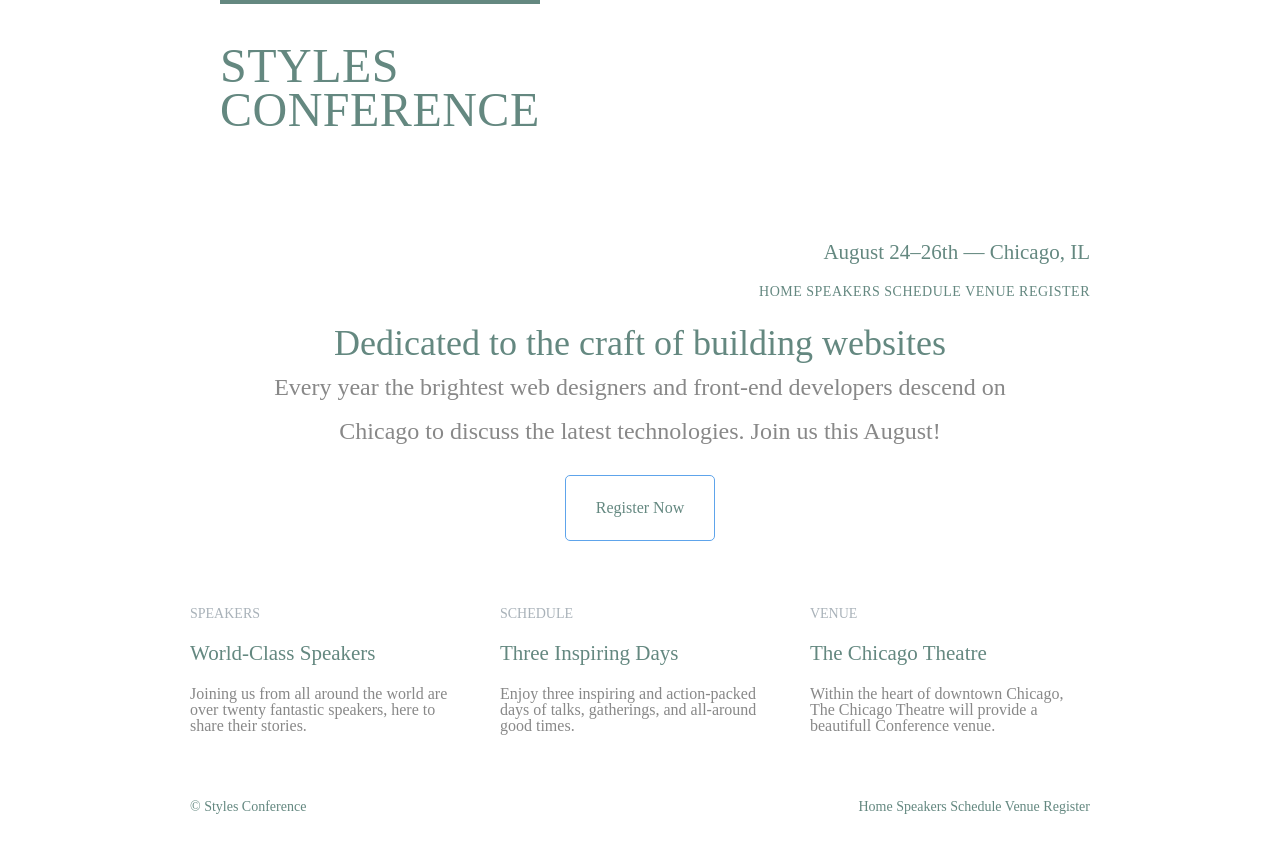
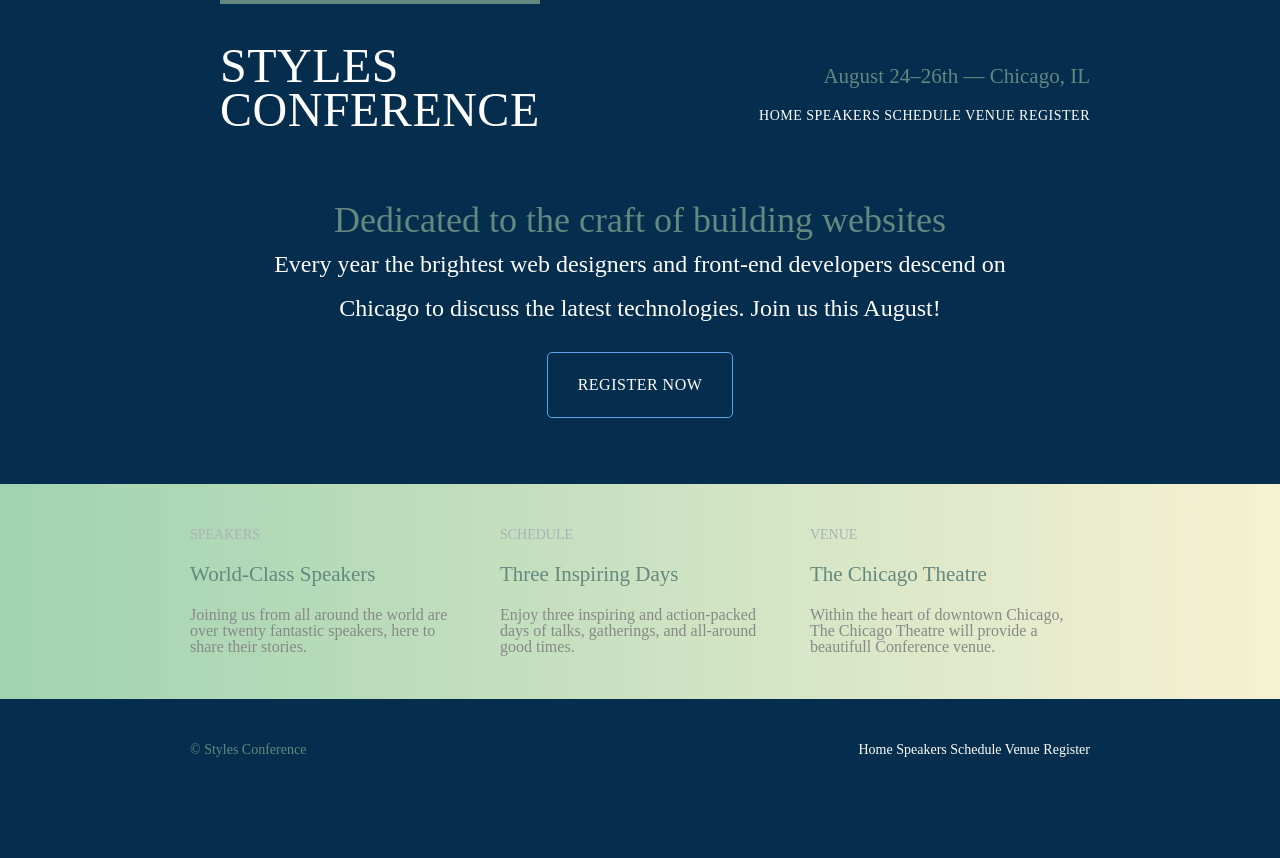
Before and after one commit to shishupalamigo/html_css_practice, a plain HTML site: page index.html in a window 1280 px wide. After the commit the page ends 801 px from the top, so only its background shows below. Drawn offline with Linux system fonts and the light colour scheme.

Commit message:
Add background to pages

```diff
--- a/index.html
+++ b/index.html
@@ -9,8 +9,8 @@
   href="http://fonts.googleapis.com/css?family=Lato:100,300,400">
 </head>
 <body>
-    <header class="container">
-        <section class="container group">
+    <header class="primary-header container group">
+        <section class="container ">
      <h1 class="logo">
          <a href="index.html">Styles<br> Conference</a></h1>
         </section>
@@ -28,7 +28,8 @@
      <p>Every year the brightest web designers and front-end developers descend on Chicago to discuss the latest technologies. Join us this August!</p>
      <a href="register.html" class="btn btn-alt">Register Now</a>
     </section>
-    <section class="grid">
+  <section class="row">
+     <div class="grid">
         <!--Speakers-->
         <section class="teaser col-1-3">
             <a href="speakers.html">
@@ -53,7 +54,8 @@
               </a>
               <p>Within the heart of downtown Chicago, The Chicago Theatre will provide a beautifull Conference venue. </p>
             </section>
-    </section>
+    </div>
+  </section>
     <footer class="primary-footer container group">
         <small>&copy; Styles Conference</small>
         <nav class="nav">
--- a/style.css
+++ b/style.css
@@ -55,6 +55,7 @@ table {
   ========================================
 */
 body {
+	background: #052d4d;
 	color: #888;
 	font: 300 16px/22px "Lato" "Open Sans", "Helvetica Neue", Helvetica, Arial, sans-serif;
 }
@@ -118,6 +119,24 @@ body {
 }
 /*
   ========================================
+  Rows
+  ========================================
+*/
+.row {
+	background: #fff;
+	min-width: 960px;
+	padding: 66px 0 44px 0;
+}
+.row,
+.row-alt {
+	min-width: 960px;
+	background: -webkit-linear-gradient(to right, #a1d3b0, #f6f1d3);
+    background: -moz-linear-gradient(to right, #a1d3b0, #f6f1d3);
+	background: linear-gradient(to right, #a1d3b0, #f6f1d3);
+	padding: 44px 0 22px 0;
+}
+/*
+  ========================================
   Typography
   ========================================
 */
@@ -161,6 +180,18 @@ h1 {
   }
   /*
   ========================================
+  Leads
+  ========================================
+*/
+.lead {
+	text-align: center;
+  }
+  .lead p {
+	font-size: 21px;
+	line-height: 33px;
+  }
+  /*
+  ========================================
   Links
   ========================================
 */
@@ -174,6 +205,14 @@ h1 {
   p a {
 	   border-bottom: 1px solid #1363b3;
   }
+  .primary-header a,
+  .primary-footer a {
+	   color: #fff;
+  }
+  .primary-header a:hover,
+  .primary-footer a:hover {
+	color: #648880;
+  }
 /*
   ========================================
   Buttons
@@ -181,12 +220,21 @@ h1 {
 */
 .btn {
 	border-radius: 5px;
+	color: #fff;
+	cursor: pointer;
 	display: inline-block;
+	font-weight: 400;
+	letter-spacing: .5px;
 	margin: 0;
+	text-transform: uppercase;
 }
 .btn-alt {
 	border: 1px solid #5ea4eb;
 	padding: 10px 30px;
+}
+.btn-alt:hover {
+	background: #fff;
+	color: #a8aca3;
 }
 /*
   ========================================
@@ -194,7 +242,8 @@ h1 {
   ========================================
 */
 .hero {
-	line-height: 44px;
+	 color: #fff;
+	 line-height: 44px;
 	 padding: 22px 80px 66px 80px;
 	 text-align: center;
 }
```
Also changed, not shown: register.html (+9 -1 lines), schedule.html (+9 -1 lines), speakers.html (+9 -1 lines), venue.html (+9 -1 lines).
